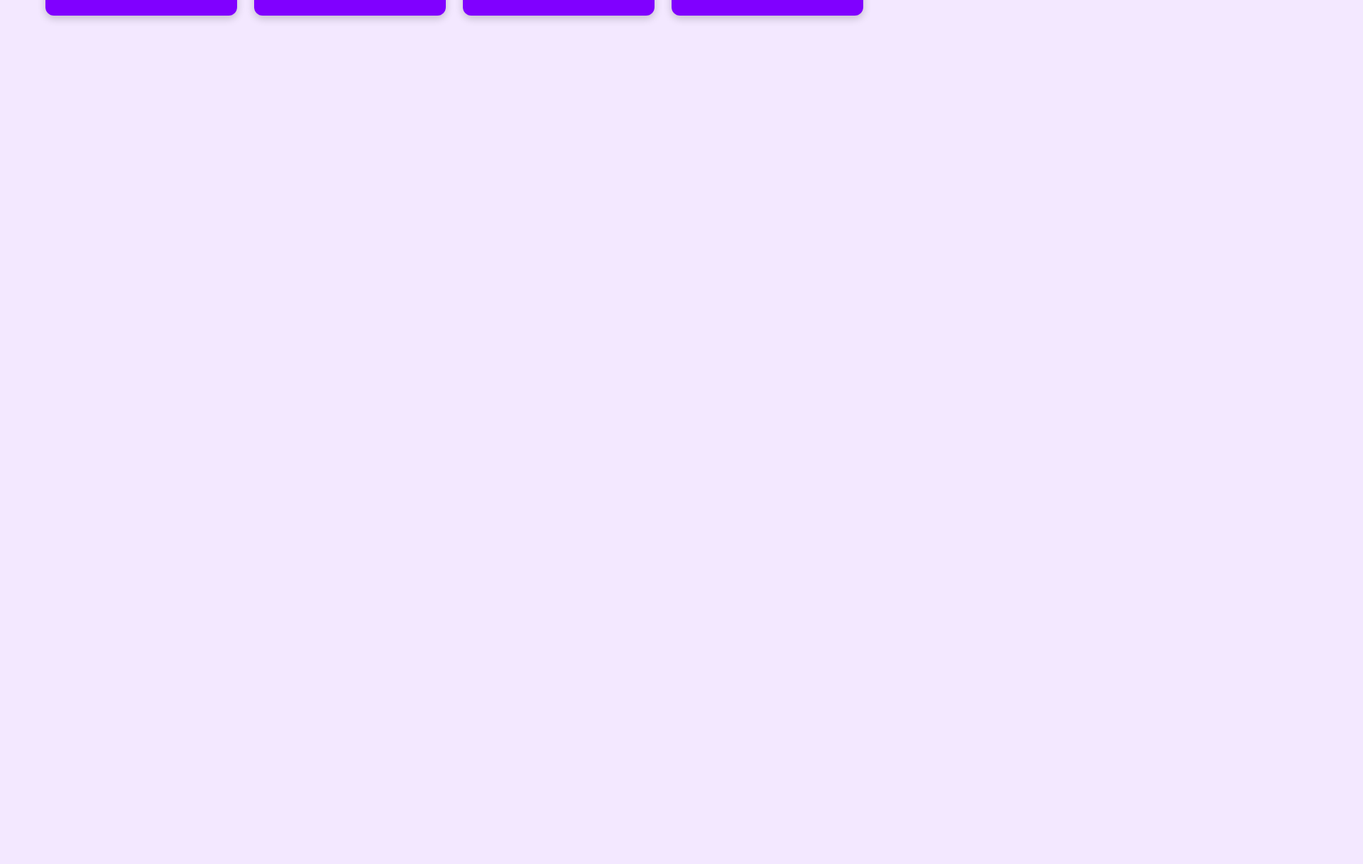
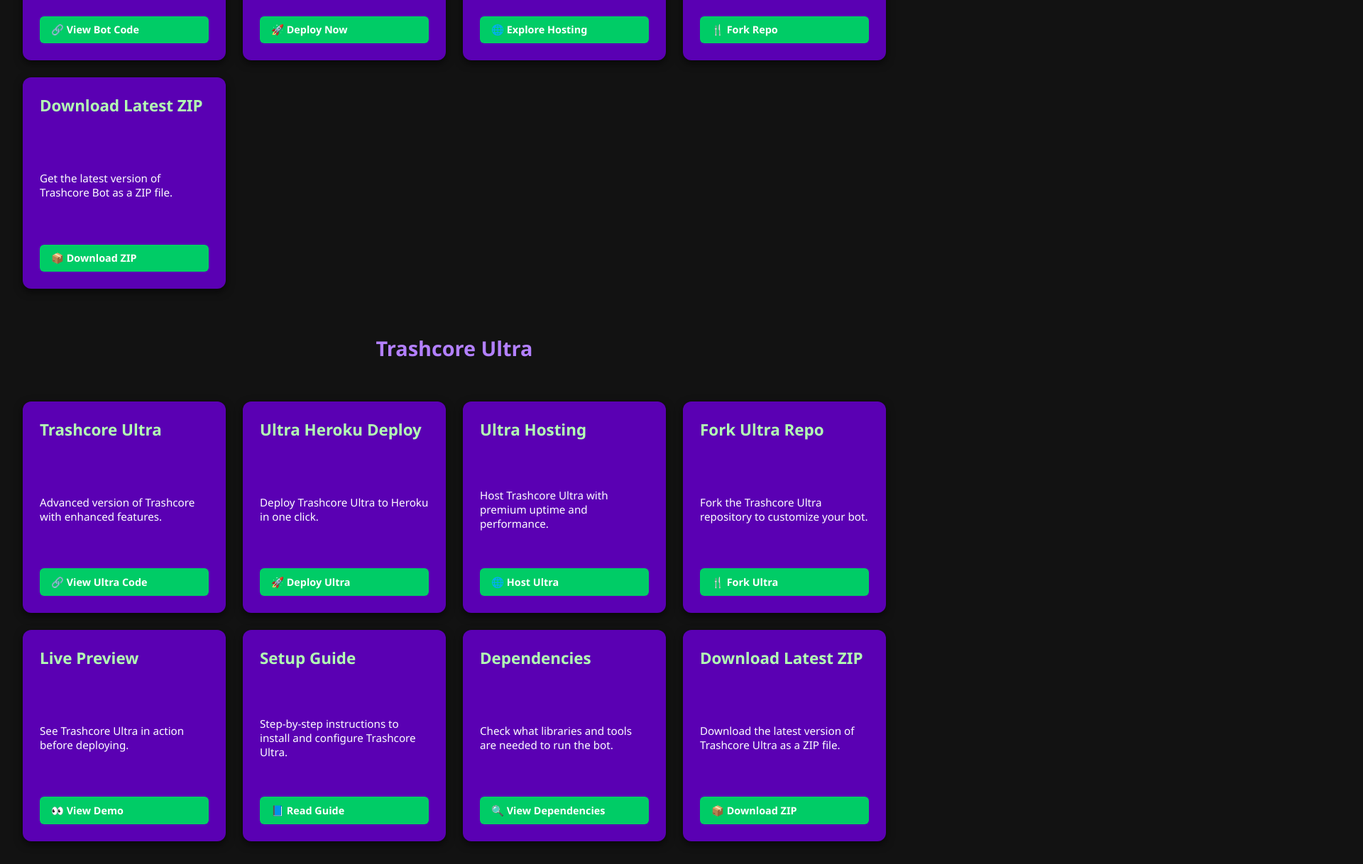
Before and after one commit to trashcore-dev/mainweb, a plain HTML site: page bots.html in a window 1280 px wide. Shown: the part 504-1722 px from the top of the page at 71% size, 1920 px wide, since content can reach past the window. Before the commit the page ends 800 px from the top, so only its background shows below. Drawn offline with Linux system fonts and the light colour scheme.

Commit message:
Update bots.html

```diff
--- a/bots.html
+++ b/bots.html
@@ -3,13 +3,14 @@
 <head>
   <meta charset="UTF-8" />
   <title>Trashcore Bot Module</title>
-  <link rel="stylesheet" href="style.css" />
   <style>
     body {
       margin: 0;
       font-family: 'Segoe UI', sans-serif;
-      background-color: #f3e8ff;
-      color: #3d0066;
+      background-color: #121212;
+      color: #e0e0e0;
+      position: relative;
+      overflow-x: hidden;
     }
 
     header {
@@ -17,6 +18,8 @@
       color: white;
       padding: 1rem;
       text-align: center;
+      position: relative;
+      z-index: 1;
     }
 
     nav {
@@ -25,6 +28,8 @@
       justify-content: center;
       gap: 2rem;
       padding: 0.75rem;
+      position: relative;
+      z-index: 1;
     }
 
     nav a {
@@ -37,15 +42,51 @@
       text-decoration: underline;
     }
 
+    .wave-container {
+      position: absolute;
+      top: 0;
+      left: 0;
+      width: 200%;
+      height: 300px;
+      overflow: hidden;
+      z-index: 0;
+    }
+
+    .wave {
+      width: 200%;
+      height: 100%;
+      animation: waveMove 20s linear infinite;
+    }
+
+    @keyframes waveMove {
+      0% {
+        transform: translateX(0);
+      }
+      100% {
+        transform: translateX(-50%);
+      }
+    }
+
+    .section-title {
+      text-align: center;
+      font-size: 1.8rem;
+      margin-top: 2rem;
+      color: #b380ff;
+      position: relative;
+      z-index: 1;
+    }
+
     .card-container {
       display: grid;
       grid-template-columns: repeat(auto-fit, minmax(250px, 1fr));
       gap: 1.5rem;
       padding: 2rem;
+      position: relative;
+      z-index: 1;
     }
 
     .card {
-      background-color: #8000ff;
+      background-color: #5a00b3;
       color: white;
       border-radius: 12px;
       padding: 1.5rem;
@@ -53,7 +94,7 @@
       display: flex;
       flex-direction: column;
       justify-content: space-between;
-      box-shadow: 0 4px 12px rgba(0, 0, 0, 0.2);
+      box-shadow: 0 4px 12px rgba(0, 0, 0, 0.6);
       transition: transform 0.2s ease;
     }
 
@@ -64,6 +105,7 @@
     .card h3 {
       margin-top: 0;
       font-size: 1.4rem;
+      color: #b3ffb3;
     }
 
     .card p {
@@ -73,8 +115,8 @@
 
     .card a {
       display: inline-block;
-      background-color: white;
-      color: #8000ff;
+      background-color: #00cc66;
+      color: white;
       padding: 0.6rem 1rem;
       border-radius: 6px;
       text-decoration: none;
@@ -84,11 +126,19 @@
     }
 
     .card a:hover {
-      background-color: #f3e8ff;
+      background-color: #00e673;
     }
   </style>
 </head>
 <body>
+  <div class="wave-container">
+    <svg class="wave" viewBox="0 0 1440 320" xmlns="http://www.w3.org/2000/svg">
+      <path fill="#007BFF" fill-opacity="1"
+        d="M0,160L80,165.3C160,171,320,181,480,176C640,171,800,149,960,160C1120,171,1280,213,1360,234.7L1440,256L1440,0L1360,0C1280,0,1120,0,960,0C800,0,640,0,480,0C320,0,160,0,80,0L0,0Z">
+      </path>
+    </svg>
+  </div>
+
   <header>
     <h1>Trashcore Bot Module</h1>
   </header>
@@ -101,30 +151,77 @@
   </nav>
 
   <main>
+    <h2 class="section-title">Trashcore Bot</h2>
     <div class="card-container">
       <div class="card">
         <h3>Trashcore Bot</h3>
         <p>Explore the core features of the Trashcore bot.</p>
         <a href="https://github.com/Tennor-modz/trashcore-ultra" target="_blank">🔗 View Bot Code</a>
       </div>
-
       <div class="card">
         <h3>Heroku Deploy</h3>
         <p>Deploy your bot instantly to Heroku with one click.</p>
         <a href="https://heroku.com/deploy" target="_blank">🚀 Deploy Now</a>
       </div>
-
       <div class="card">
         <h3>Bot Hosting</h3>
         <p>Learn how to host your bot 24/7 using cloud services.</p>
         <a href="https://www.digitalocean.com/products/app-platform/" target="_blank">🌐 Explore Hosting</a>
       </div>
-
       <div class="card">
         <h3>Fork GitHub Repo</h3>
         <p>Make your own copy of the Trashcore Ultra bot repo.</p>
         <a href="https://github.com/Tennor-modz/trashcore-ultra/fork" target="_blank">🍴 Fork Repo</a>
       </div>
+      <div class="card">
+        <h3>Download Latest ZIP</h3>
+        <p>Get the latest version of Trashcore Bot as a ZIP file.</p>
+        <a href="https://github.com/Tennor-modz/trashcore-ultra/archive/refs/heads/main.zip" target="_blank">📦 Download ZIP</a>
+      </div>
+    </div>
+
+    <h2 class="section-title">Trashcore Ultra</h2>
+    <div class="card-container">
+      <div class="card">
+        <h3>Trashcore Ultra</h3>
+        <p>Advanced version of Trashcore with enhanced features.</p>
+        <a href="https://github.com/Tennor-modz/trashcore-ultra" target="_blank">🔗 View Ultra Code</a>
+      </div>
+      <div class="card">
+        <h3>Ultra Heroku Deploy</h3>
+        <p>Deploy Trashcore Ultra to Heroku in one click.</p>
+        <a href="https://heroku.com/deploy" target="_blank">🚀 Deploy Ultra</a>
+      </div>
+      <div class="card">
+        <h3>Ultra Hosting</h3>
+        <p>Host Trashcore Ultra with premium uptime and performance.</p>
+        <a href="https://www.digitalocean.com/products/app-platform/" target="_blank">🌐 Host Ultra</a>
+      </div>
+      <div class="card">
+        <h3>Fork Ultra Repo</h3>
+        <p>Fork the Trashcore Ultra repository to customize your bot.</p>
+        <a href="https://github.com/Tennor-modz/trashcore-ultra/fork" target="_blank">🍴 Fork Ultra</a>
+      </div>
+      <div class="card">
+        <h3>Live Preview</h3>
+        <p>See Trashcore Ultra in action before deploying.</p>
+        <a href="https://github.com/Tennor-modz/trashcore-ultra#demo" target="_blank">👀 View Demo</a>
+      </div>
+      <div class="card">
+        <h3>Setup Guide</h3>
+        <p>Step-by-step instructions to install and configure Trashcore Ultra.</p>
+        <a href="https://github.com/Tennor-modz/trashcore-ultra#installation" target="_blank">📘 Read Guide</a>
+      </div>
+      <div class="card">
+        <h3>Dependencies</h3>
+        <p>Check what libraries and tools are needed to run the bot.</p>
+        <a href="https://github.com/Tennor-modz/trashcore-ultra/blob/main/package.json" target="_blank">🔍 View Dependencies</a>
+      </div>
+      <div class="card">
+        <h3>Download Latest ZIP</h3>
+        <p>Download the latest version of Trashcore Ultra as a ZIP file.</p>
+        <a href="https://github.com/Tennor-modz/trashcore-ultra/archive/refs/heads/main.zip" target="_blank">📦 Download ZIP</a>
+      </div>
     </div>
   </main>
 </body>
```
